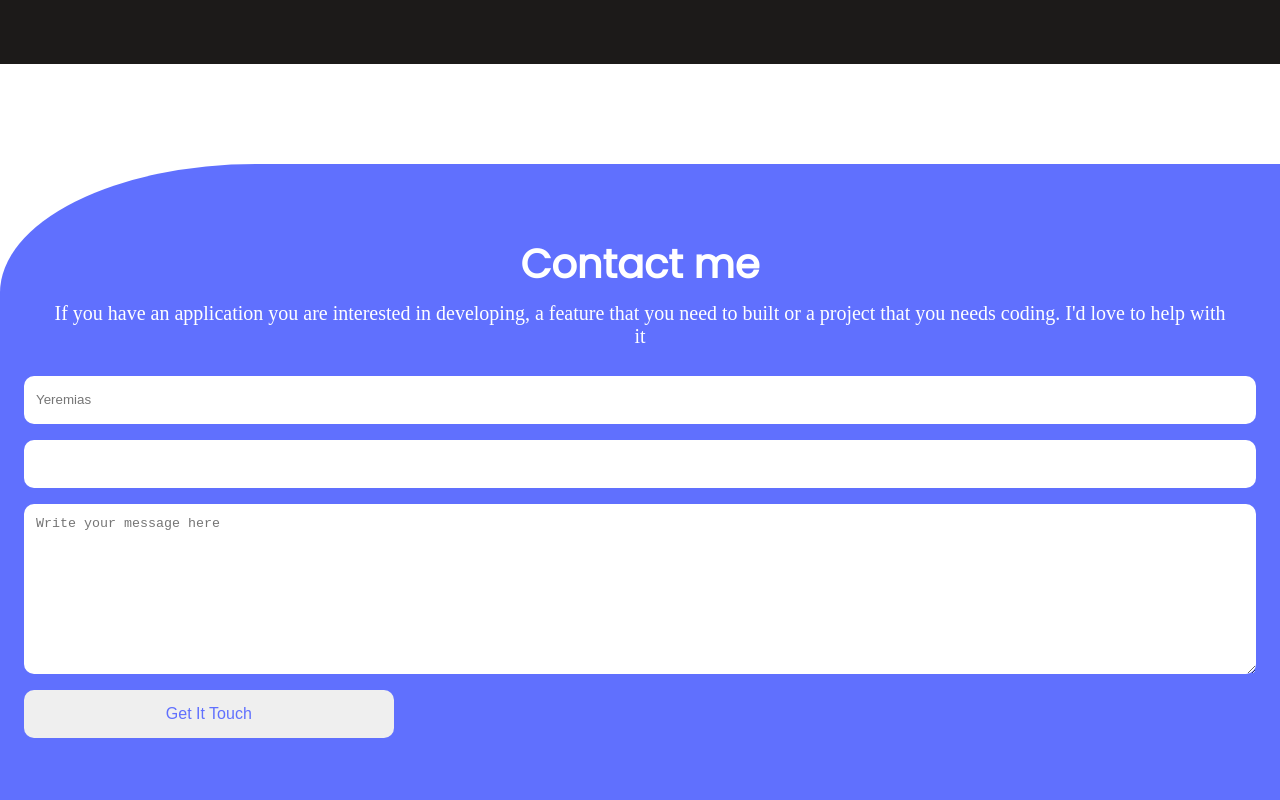
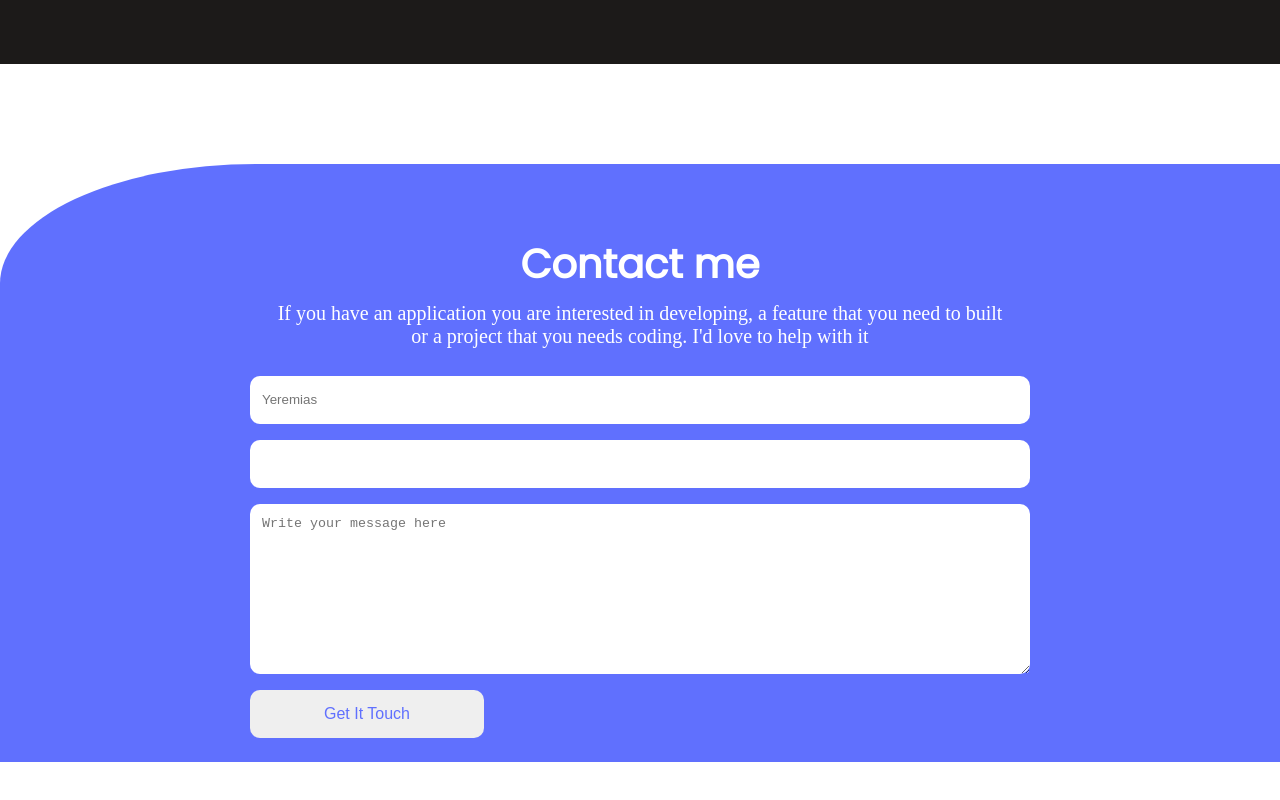
Before and after one commit to Div685/cr-contact-form, a website: page index.html in a window 1280 px wide. Shown: the part 6683-7483 px from the top of the page. After the commit the page ends 7445 px from the top, so only its background shows below. Drawn offline with Linux system fonts and the light colour scheme.

Commit message:
Add media query for contact form.

```diff
--- a/css/main.css
+++ b/css/main.css
@@ -382,3 +382,9 @@ button {
 .contact-form-inputs textarea {
   height: 170px !important;
 }
+
+@media all and (min-width: 720px) {
+  .contact-form-section {
+    padding: 24px 250px;
+  }
+}
```
